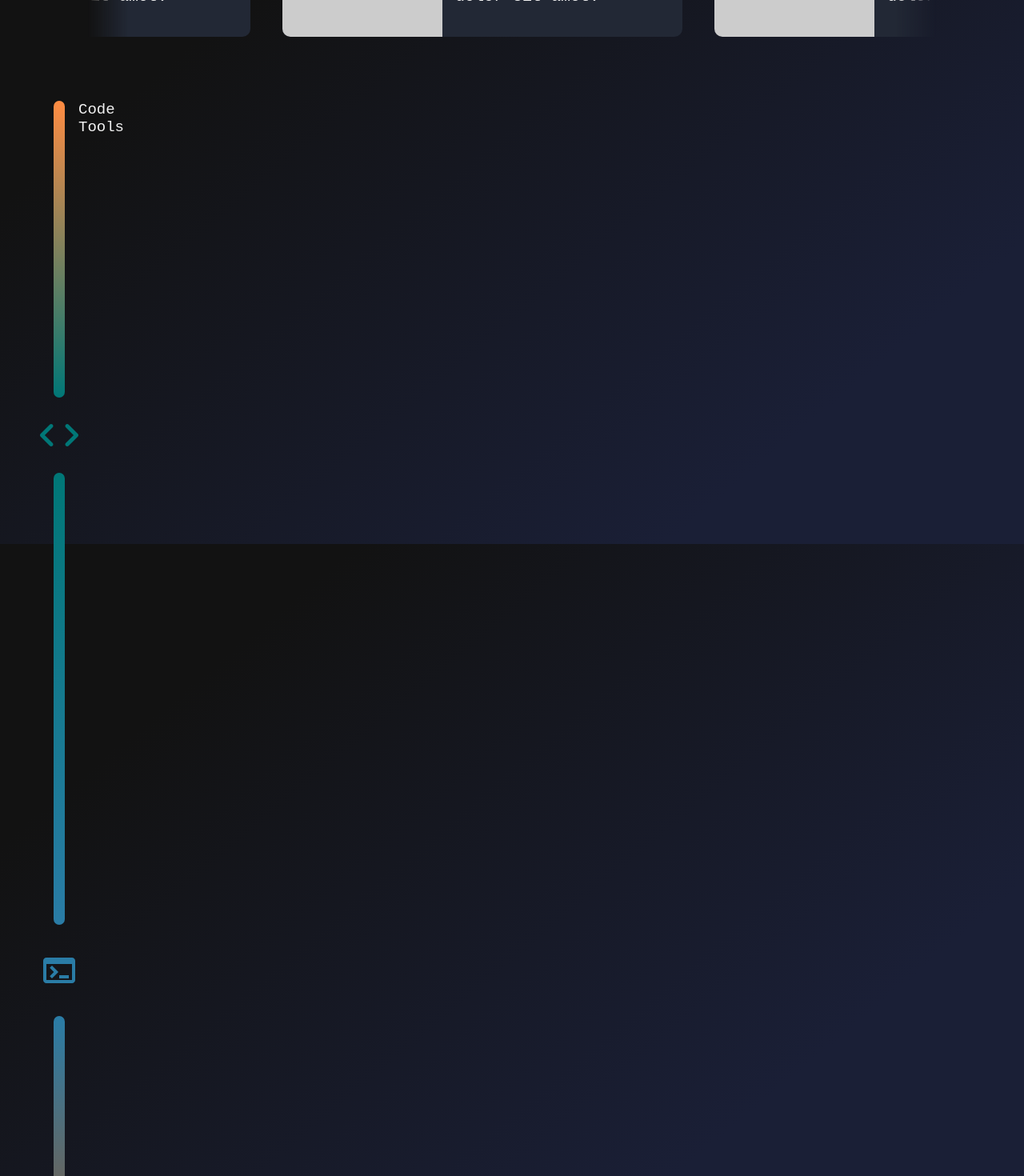
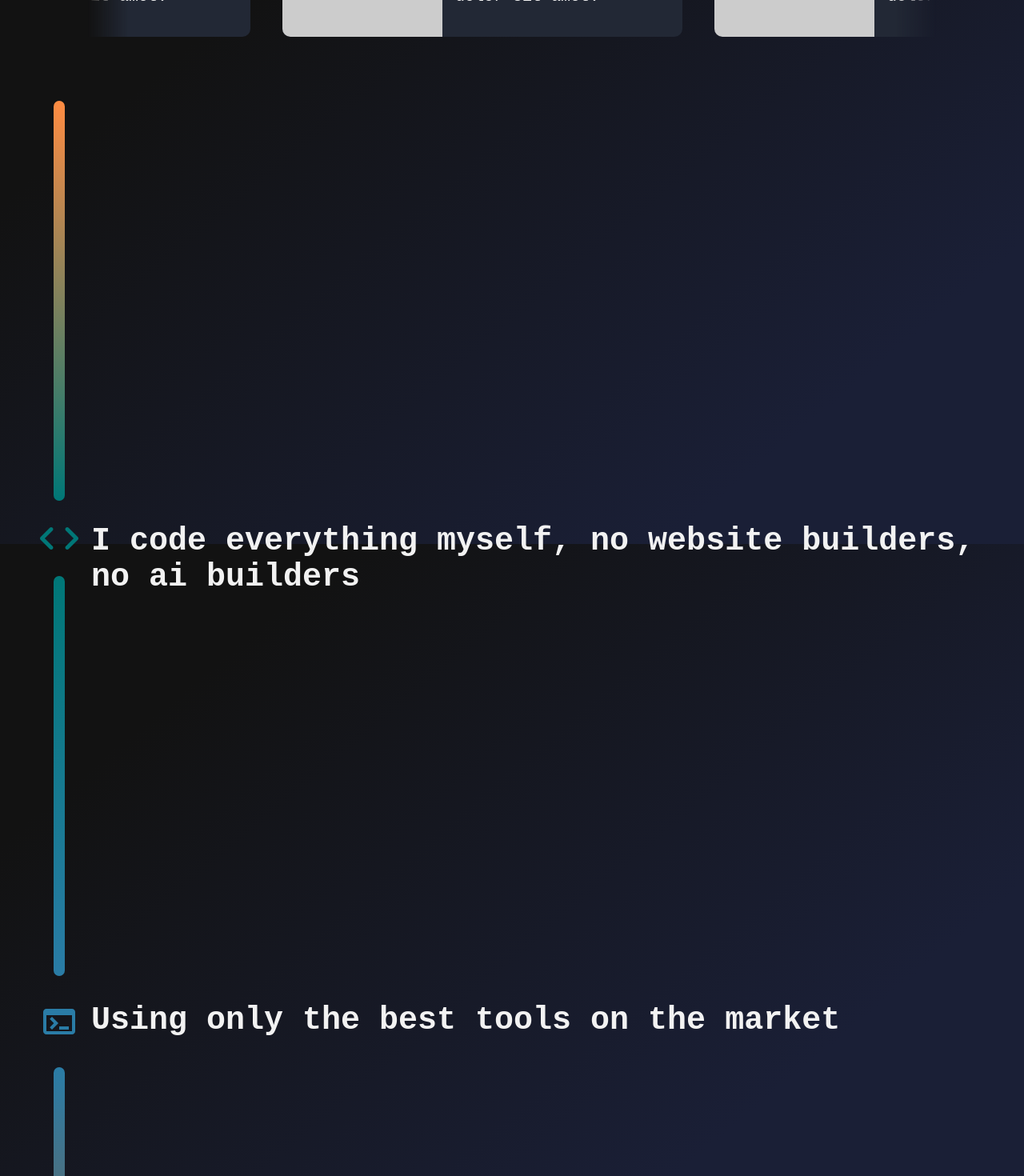
Before and after one commit to LahevOdVika/portfolio, a Next.js app: page / in a window 1280 px wide. Shown: the part 920-2390 px from the top of the page at 80% size. Built offline with nearby package versions, Linux system fonts and the light colour scheme.

Commit message:
Added text to timeline, working on effects

```diff
--- a/app/page.jsx
+++ b/app/page.jsx
@@ -30,13 +30,11 @@ export default function Page() {
         </div>
         <section className={styles.timeline}>
             <img src="Timeline.svg" alt="Timeline"/>
-            <div className="sections">
-                <div className="code">
-                    Code
-                </div>
-                <div className="tools">
-                    Tools
-                </div>
+            <div className={styles.code}>
+                I code everything myself, no website builders, no ai builders
+            </div>
+            <div className={styles.tools}>
+                Using only the best tools on the market
             </div>
         </section>
     </>
--- a/app/page.module.css
+++ b/app/page.module.css
@@ -44,5 +44,22 @@
 
 .timeline {
     display: flex;
+    position: relative;
+    font-size: 40px;
+    font-weight: bold;
+    margin-bottom: 1rem;
+}
 
+.timeline .code {
+    position: absolute;
+    top: 528px;
+    left: 48px;
+    margin-left: 1rem;
 }
+
+.timeline .tools {
+    position: absolute;
+    top: 1127px;
+    left: 48px;
+    margin-left: 1rem;
+}
```
Also changed, not shown: public/Timeline.svg.
